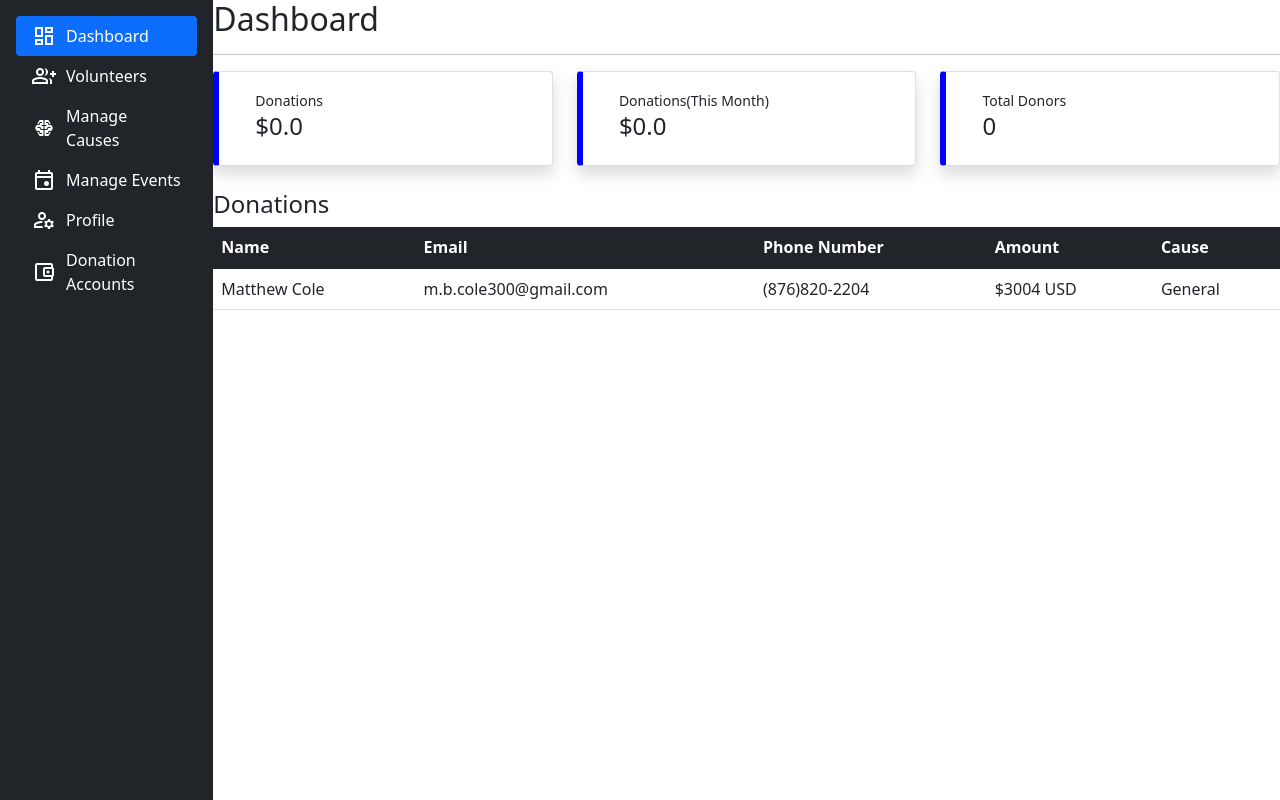
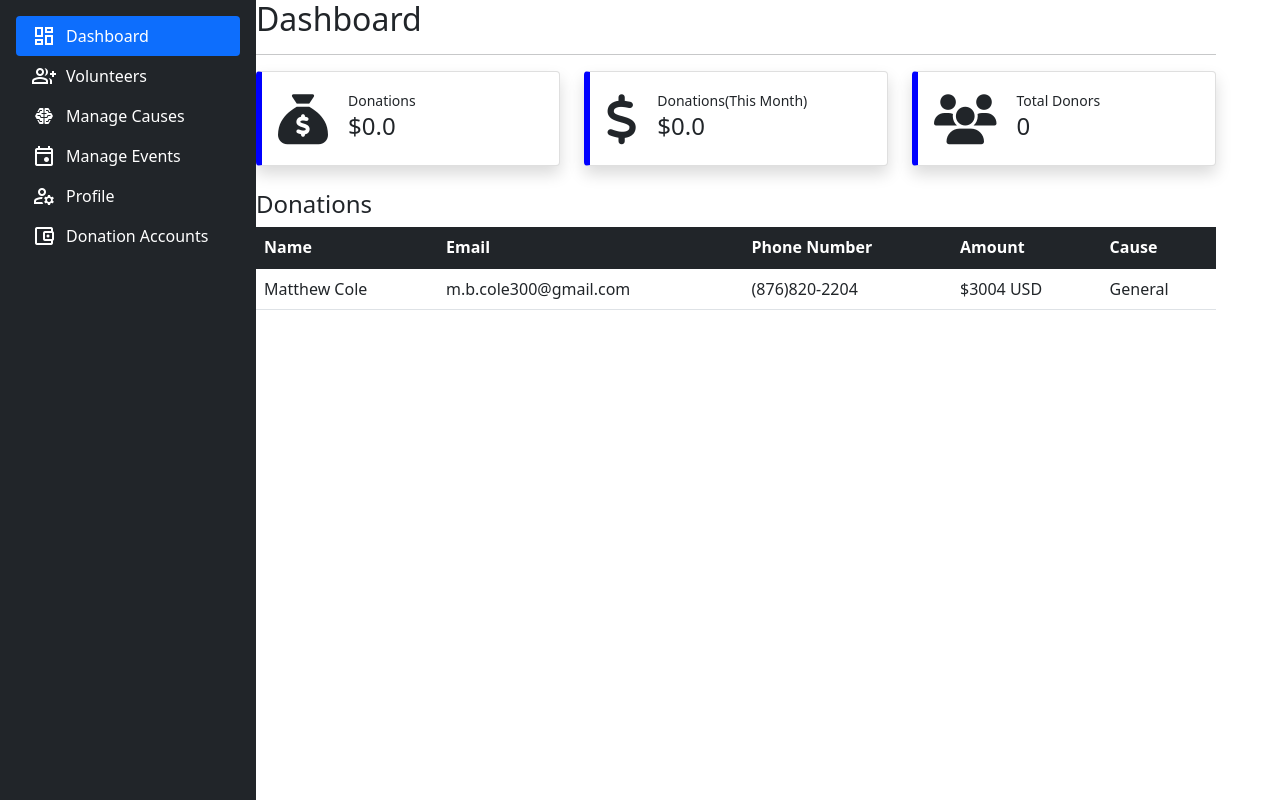
Before and after one commit to MCole-K9/LikkleDeedsOfKindess, a Django app: page /User/Dashboard in a window 1280 px wide. Run offline with Django 4.2, Linux system fonts and the light colour scheme; some libraries are stand-ins or nearby versions.

Commit message:
modified layout and added a script block

```diff
--- a/LikkleDeedsOfKindness/templates/Portal.html
+++ b/LikkleDeedsOfKindness/templates/Portal.html
@@ -7,17 +7,17 @@
     <meta name="viewport" content="width=device-width, initial-scale=1.0">
     {%block title%} {%endblock%}
     <link href="https://cdn.jsdelivr.net/npm/bootstrap@5.1.3/dist/css/bootstrap.min.css" rel="stylesheet" integrity="sha384-1BmE4kWBq78iYhFldvKuhfTAU6auU8tT94WrHftjDbrCEXSU1oBoqyl2QvZ6jIW3" crossorigin="anonymous">
-    <link rel="stylesheet" href="https://cdnjs.cloudflare.com/ajax/libs/font-awesome/6.1.1/css/svg-with-js.min.css" integrity="sha512-U7WyVKwgyoYSa+qowujpUQIH3omU6SlFFr8m6kiEuuM1lWqoiURgTNskMFEf1la4PDNQzMws/G1u0wKGNxVbcQ==" crossorigin="anonymous" referrerpolicy="no-referrer" />
+    <link rel="stylesheet" href="https://cdnjs.cloudflare.com/ajax/libs/font-awesome/6.1.1/css/all.min.css" integrity="sha512-KfkfwYDsLkIlwQp6LFnl8zNdLGxu9YAA1QvwINks4PhcElQSvqcyVLLD9aMhXd13uQjoXtEKNosOWaZqXgel0g==" crossorigin="anonymous" referrerpolicy="no-referrer" />
     <link rel="stylesheet" href="https://fonts.googleapis.com/css2?family=Material+Symbols+Outlined:opsz,wght,FILL,GRAD@20..48,100..700,0..1,-50..200" />
     <link rel="stylesheet" href="{% static 'css/portal.css' %}">
 </head>
 <body>
     <div class="container-fluid">
         <div class="row g-0">
-            <div class="col-2">
+            <div class="col-3">
                 {% include "component/sidebar.html" %}
             </div>
-            <div class="col-10">
+            <div class="col-9">
                 {%block content%}
 
                 {%endblock%}
@@ -28,5 +28,6 @@
     <script src="https://cdn.jsdelivr.net/npm/bootstrap@5.1.3/dist/js/bootstrap.bundle.min.js" integrity="sha384-ka7Sk0Gln4gmtz2MlQnikT1wXgYsOg+OMhuP+IlRH9sENBO0LRn5q+8nbTov4+1p" crossorigin="anonymous"></script>
     <script src="https://code.jquery.com/jquery-3.6.0.min.js" integrity="sha256-/xUj+3OJU5yExlq6GSYGSHk7tPXikynS7ogEvDej/m4=" crossorigin="anonymous"></script>
 
+    {% block script %}{% endblock %}
 </body>
 </html>
```
